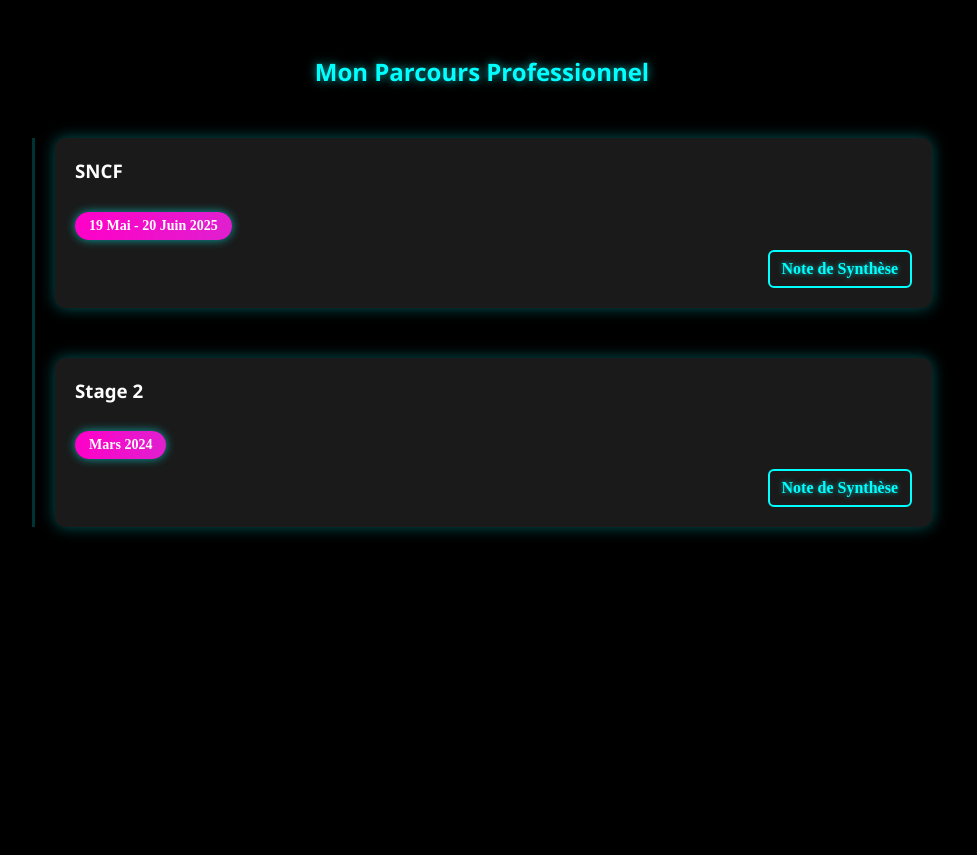
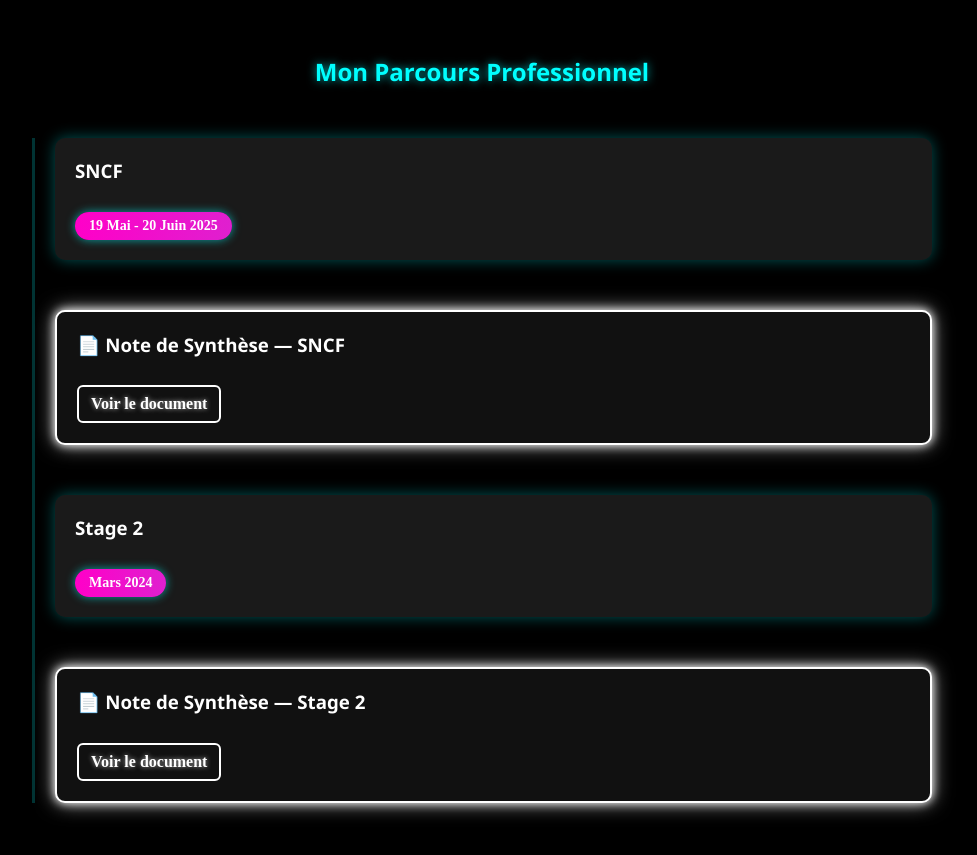
Before and after one commit to David-533/Portfolio, a Vue app: page /Portfolio/parcours in a window 1280 px wide. Shown: the part 960-1815 px from the top of the page, without its empty margins (158-1135 px from the left). Before the commit the page ends 1587 px from the top, so only its background shows below. Built offline with nearby package versions, Linux system fonts and the light colour scheme.

Commit message:
parcours redesign

```diff
--- a/src/Views/Parcours.vue
+++ b/src/Views/Parcours.vue
@@ -29,20 +29,33 @@
   <div class="section" id="monparcours-professionnel">
     <h2>Mon Parcours Professionnel</h2>
     <div class="timeline">
+
       <div class="timeline-item">
         <div class="timeline-content">
           <h3>SNCF</h3>
           <div class="bulle-date">19 Mai - 20 Juin 2025</div>
-          <a href="https://docs.google.com/document/d/1iJk8K_P8Y5GqTHFvMJmAL3AUDnLNSXkruNEG96JNSZQ/edit?usp=drive_link" target="_blank" class="btn-rapport">Note de Synthèse</a>
         </div>
       </div>
+      <div class="timeline-item neon-blanc">
+        <div class="timeline-content synthese">
+          <h3>📄 Note de Synthèse — SNCF</h3>
+          <a href="https://docs.google.com/document/d/1iJk8K_P8Y5GqTHFvMJmAL3AUDnLNSXkruNEG96JNSZQ/edit?usp=drive_link" target="_blank" class="btn-rapport">Voir le document</a>
+        </div>
+      </div>
+
       <div class="timeline-item">
         <div class="timeline-content">
           <h3>Stage 2</h3>
           <div class="bulle-date">Mars 2024</div>
-          <a href="https://docs.google.com/document/d/1V3HrWaQiUUAHQSNflrX6WqDdDpQy0uVBTqnKsH-bKsQ/edit?tab=t.0" target="_blank" class="btn-rapport">Note de Synthèse</a>
         </div>
       </div>
+      <div class="timeline-item neon-blanc">
+        <div class="timeline-content synthese">
+          <h3>📄 Note de Synthèse — Stage 2</h3>
+          <a href="https://docs.google.com/document/d/1V3HrWaQiUUAHQSNflrX6WqDdDpQy0uVBTqnKsH-bKsQ/edit?tab=t.0" target="_blank" class="btn-rapport">Voir le document</a>
+        </div>
+      </div>
+
     </div>
   </div>
 </template>
@@ -55,7 +68,7 @@
 
 <style scoped>
 .section {
-  padding: 120px 20px 50px; /* espace au dessus pour la nav */
+  padding: 120px 20px 50px;
   max-width: 900px;
   margin: 0 auto;
 }
@@ -68,21 +81,18 @@
   font-family: 'Segoe UI', sans-serif;
 }
 
-/* Timeline verticale */
 .timeline {
   position: relative;
   margin: 0 auto;
   padding-left: 20px;
-  border-left: 3px solid #00ffff33; /* ligne verticale */
+  border-left: 3px solid #00ffff33;
 }
 
-/* Chaque étape */
 .timeline-item {
   position: relative;
   margin-bottom: 50px;
 }
 
-/* Carte de contenu */
 .timeline-content {
   background-color: #1a1a1a;
   padding: 20px;
@@ -92,12 +102,24 @@
   transition: transform 0.3s ease;
   display: flex;
   flex-direction: column;
-  align-items: flex-start; /* pour que le bouton aille à droite */
+  align-items: flex-start;
+}
+
+/* Bloc Note de Synthèse avec néon blanc */
+.timeline-content.synthese {
+  background-color: #111;
+  border: 2px solid white;
+  box-shadow: 0 0 12px #ffffff, 0 0 25px #ffffffaa, 0 0 40px #ffffff55;
+  animation: neonPulse 2.5s ease-in-out infinite;
+}
+
+@keyframes neonPulse {
+  0%, 100% { box-shadow: 0 0 10px #fff, 0 0 20px #ffffffaa; }
+  50% { box-shadow: 0 0 20px #fff, 0 0 40px #ffffffcc, 0 0 60px #ffffff55; }
 }
 
 .timeline-content h3 {
   margin-top: 0;
-
   font-family: 'Segoe UI', sans-serif;
 }
 
@@ -107,7 +129,6 @@
   margin: 5px 0;
 }
 
-/* Date style néon */
 .bulle-date {
   display: inline-block;
   margin-top: 10px;
@@ -128,46 +149,36 @@
   100% { background-position: 0% 50%; }
 }
 
-/* Hover effet */
 .timeline-content:hover {
   transform: scale(1.03);
 }
 
-/* Boutons Note de Synthèse alignés à droite */
 .btn-rapport {
   display: inline-block;
-  margin-left: auto;  /* pousse le bouton à droite */
   margin-top: 10px;
   padding: 8px 12px;
-  border: 2px solid #00ffff;
+  border: 2px solid #ffffff;
   border-radius: 6px;
-  color: #00ffff;
+  color: #ffffff;
   text-decoration: none;
   font-weight: bold;
   transition: 0.3s;
-  text-shadow: 0 0 5px #00ffffaa;
+  text-shadow: 0 0 5px #ffffffaa;
 }
 
 .btn-rapport:hover {
-  background: #00ffff;
+  background: #ffffff;
   color: #111;
-  box-shadow: 0 0 15px #00ffff;
+  box-shadow: 0 0 15px #ffffff;
 }
 
-/* Responsive */
 @media (max-width: 768px) {
   .timeline {
     padding-left: 15px;
     border-left: 2px solid #00ffff33;
   }
-
   .timeline-content {
     width: 100%;
   }
-
-  .btn-rapport {
-    align-self: flex-start; /* sur mobile bouton à gauche pour éviter débordement */
-    margin-left: 0;
-  }
 }
 </style>
```
